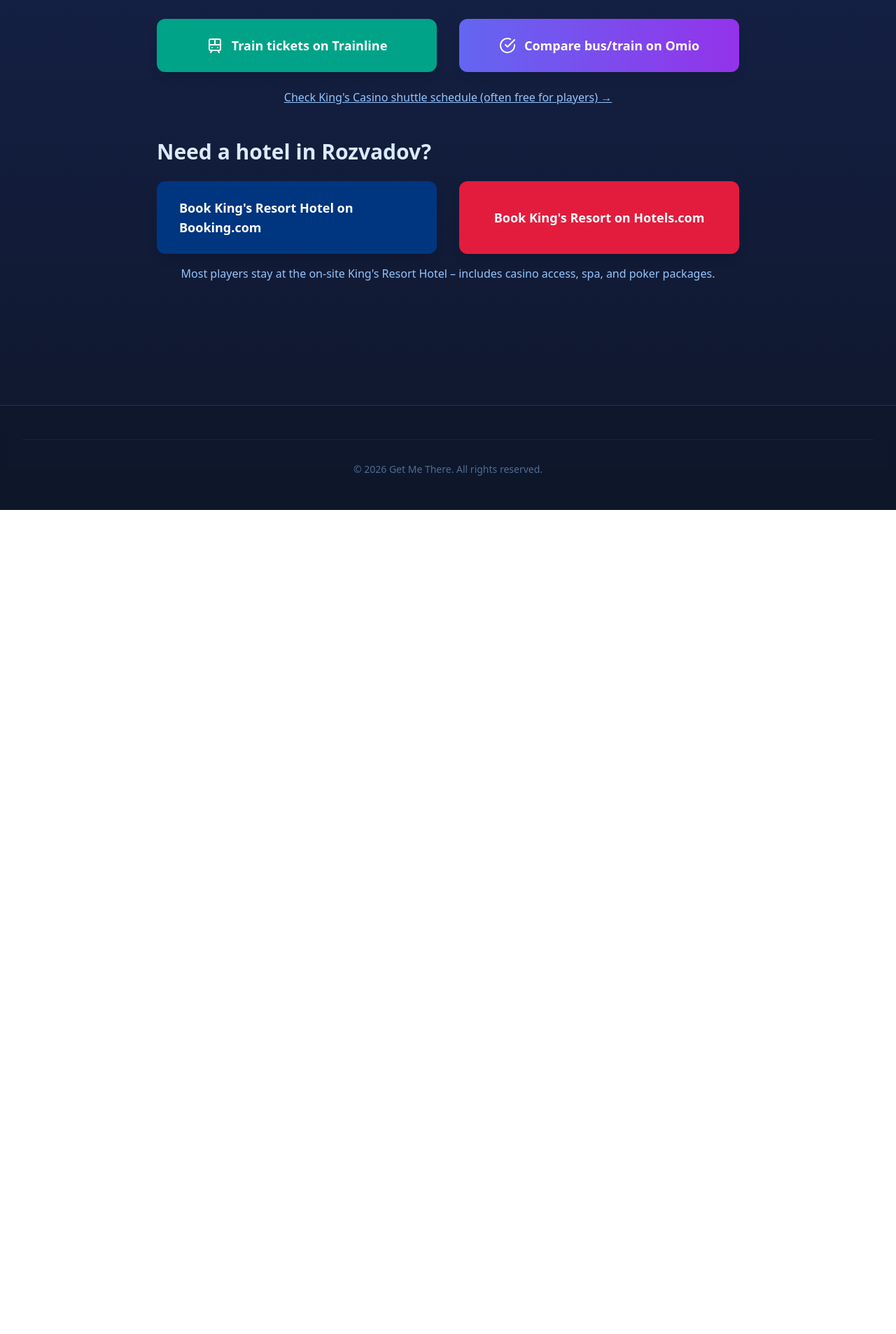
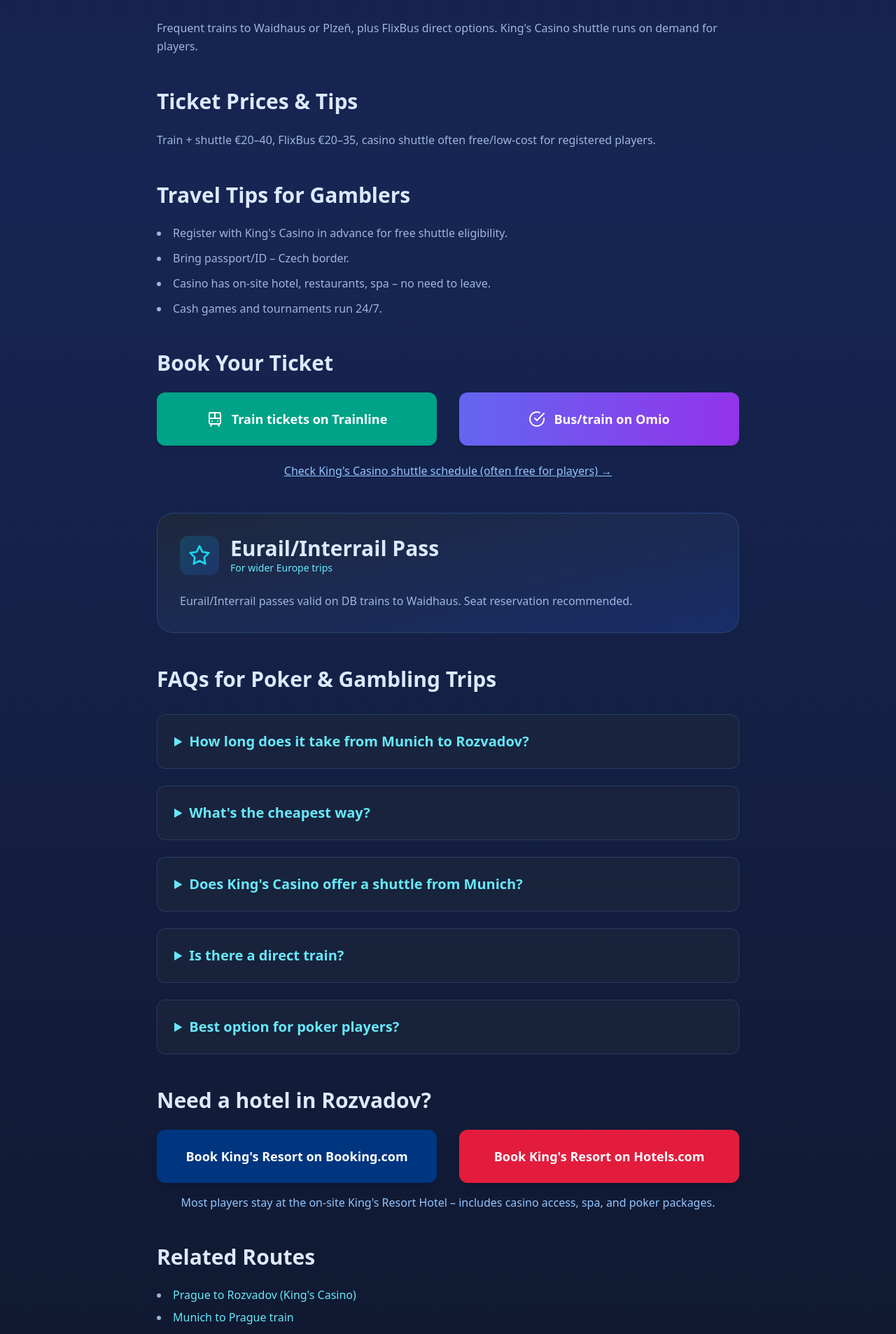
Before and after one commit to michaeljomahoney1985/get-me-there, a Next.js app: page /munich-to-rozvadov in a window 1280 px wide. Shown: the part 1720-3627 px from the top of the page at 70% size. Before the commit the page ends 2449 px from the top, so only its background shows below. Built offline with nearby package versions, Linux system fonts and the light colour scheme.

Commit message:
Update munich-to-rozvadov.js

```diff
--- a/pages/munich-to-rozvadov.js
+++ b/pages/munich-to-rozvadov.js
@@ -210,7 +210,29 @@
             </div>
           </section>
 
-          {/* Other sections: Schedule, Prices, Tips, etc. tailored to poker/gambling context */}
+          <section className="mb-12">
+            <h2 className="text-3xl font-bold text-blue-100 mb-6">Munich to Rozvadov Schedule</h2>
+            <p className="text-blue-200/80 leading-relaxed">
+              Frequent trains to Waidhaus or Plzeň, plus FlixBus direct options. King's Casino shuttle runs on demand for players.
+            </p>
+          </section>
+
+          <section className="mb-12">
+            <h2 className="text-3xl font-bold text-blue-100 mb-6">Ticket Prices & Tips</h2>
+            <p className="text-blue-200/80 leading-relaxed mb-6">
+              Train + shuttle €20–40, FlixBus €20–35, casino shuttle often free/low-cost for registered players.
+            </p>
+          </section>
+
+          <section className="mb-12">
+            <h2 className="text-3xl font-bold text-blue-100 mb-6">Travel Tips for Gamblers</h2>
+            <ul className="list-disc list-inside text-blue-200/80 space-y-3">
+              <li>Register with King's Casino in advance for free shuttle eligibility.</li>
+              <li>Bring passport/ID – Czech border.</li>
+              <li>Casino has on-site hotel, restaurants, spa – no need to leave.</li>
+              <li>Cash games and tournaments run 24/7.</li>
+            </ul>
+          </section>
 
           <section className="mb-12">
             <h2 className="text-3xl font-bold text-blue-100 mb-6">Book Your Ticket</h2>
@@ -225,36 +247,76 @@
                 Train tickets on Trainline
               </a>
               <a
-                href="https://www.omio.com/trains/munich/rozvadov"
+                href="https://www.omio.com/buses/munich/rozvadov"
                 target="_blank"
                 rel="nofollow noopener"
                 className="inline-flex items-center justify-center gap-3 px-8 py-6 bg-gradient-to-r from-indigo-500 to-purple-600 hover:from-indigo-400 hover:to-purple-500 rounded-xl font-semibold text-white shadow-lg transition-all duration-300 text-lg"
               >
                 <CheckCircle className="w-6 h-6" />
-                Compare bus/train on Omio
+                Bus/train on Omio
               </a>
             </div>
             <p className="text-blue-300 mt-6 text-center">
-              <a href="https://www.kings-resort.com/en/transport/shuttle-service/" target="_blank" className="underline hover:text-cyan-300">
+              <a href="https://www.kings-resort.com/en/transport/shuttle-service/" target="_blank" rel="noopener" className="underline hover:text-cyan-300">
                 Check King's Casino shuttle schedule (often free for players) →
               </a>
             </p>
           </section>
 
-          {/* Eurail section (valid on DB trains) */}
+          <section className="mb-12">
+            <div className="bg-gradient-to-br from-slate-800/90 to-blue-900/50 backdrop-blur-xl rounded-3xl p-8 border border-blue-400/20">
+              <div className="flex items-center gap-4 mb-6">
+                <div className="p-3 bg-gradient-to-br from-cyan-500/20 to-blue-600/20 rounded-xl">
+                  <Star className="w-8 h-8 text-cyan-400" />
+                </div>
+                <div>
+                  <h2 className="text-3xl font-bold text-blue-100">Eurail/Interrail Pass</h2>
+                  <p className="text-cyan-300 text-sm">For wider Europe trips</p>
+                </div>
+              </div>
 
-          {/* FAQs tailored to poker players */}
+              <div className="space-y-4 text-blue-200/80 leading-relaxed">
+                <p>Eurail/Interrail passes valid on DB trains to Waidhaus. Seat reservation recommended.</p>
+              </div>
+            </div>
+          </section>
+
+          <section className="mb-12">
+            <h2 className="text-3xl font-bold text-blue-100 mb-8">FAQs for Poker & Gambling Trips</h2>
+            <div className="space-y-6">
+              <details className="bg-slate-800/50 rounded-xl p-6 border border-blue-400/20">
+                <summary className="text-xl font-semibold text-cyan-300 cursor-pointer">How long does it take from Munich to Rozvadov?</summary>
+                <p className="mt-4 text-blue-200/80">Around 2h30m–3h30m depending on connection.</p>
+              </details>
+              <details className="bg-slate-800/50 rounded-xl p-6 border border-blue-400/20">
+                <summary className="text-xl font-semibold text-cyan-300 cursor-pointer">What's the cheapest way?</summary>
+                <p className="mt-4 text-blue-200/80">FlixBus or train + casino shuttle – from €20–40.</p>
+              </details>
+              <details className="bg-slate-800/50 rounded-xl p-6 border border-blue-400/20">
+                <summary className="text-xl font-semibold text-cyan-300 cursor-pointer">Does King's Casino offer a shuttle from Munich?</summary>
+                <p className="mt-4 text-blue-200/80">Yes – free or low-cost for players (check schedule).</p>
+              </details>
+              <details className="bg-slate-800/50 rounded-xl p-6 border border-blue-400/20">
+                <summary className="text-xl font-semibold text-cyan-300 cursor-pointer">Is there a direct train?</summary>
+                <p className="mt-4 text-blue-200/80">No – closest is Waidhaus + casino pickup.</p>
+              </details>
+              <details className="bg-slate-800/50 rounded-xl p-6 border border-blue-400/20">
+                <summary className="text-xl font-semibold text-cyan-300 cursor-pointer">Best option for poker players?</summary>
+                <p className="mt-4 text-blue-200/80">Casino shuttle or train to Waidhaus + free pickup.</p>
+              </details>
+            </div>
+          </section>
 
           <section className="mb-12">
             <h2 className="text-3xl font-bold text-blue-100 mb-6">Need a hotel in Rozvadov?</h2>
             <div className="grid md:grid-cols-2 gap-8">
               <a
-                href="https://www.booking.com/hotel/cz/king-39-s.en.html"
+                href="https://www.booking.com/hotel/cz/king-s-resort.en-gb.html"
                 target="_blank"
                 rel="nofollow noopener"
                 className="inline-flex items-center justify-center gap-3 px-8 py-6 bg-[#003580] hover:bg-[#002a60] rounded-xl font-semibold text-white shadow-lg transition-all duration-300 text-lg"
               >
-                Book King's Resort Hotel on Booking.com
+                Book King's Resort on Booking.com
               </a>
               <a
                 href="https://www.hotels.com/ho522909/king-s-resort-rozvadov-czech-republic/"
@@ -270,7 +332,14 @@
             </p>
           </section>
 
-          {/* Related Routes – Prague to Rozvadov, etc. */}
+          <section className="mb-12">
+            <h2 className="text-3xl font-bold text-blue-100 mb-6">Related Routes</h2>
+            <ul className="list-disc list-inside text-blue-200/80 space-y-2">
+              <li><a href="/prague-to-rozvadov" className="text-cyan-300 hover:text-cyan-400">Prague to Rozvadov (King's Casino)</a></li>
+              <li><a href="/munich-to-prague" className="text-cyan-300 hover:text-cyan-400">Munich to Prague train</a></li>
+              <li><a href="/nuremberg-to-rozvadov" className="text-cyan-300 hover:text-cyan-400">Nuremberg to Rozvadov</a></li>
+            </ul>
+          </section>
         </main>
 
         <footer className="border-t border-blue-400/20 bg-slate-900/50 backdrop-blur-sm mt-20">
```
